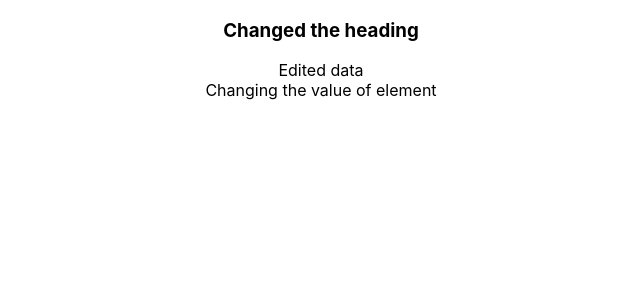
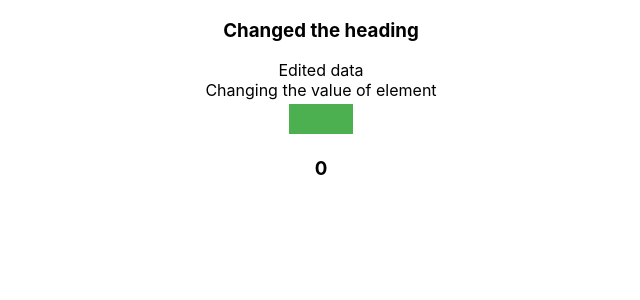
Before and after one commit to Aaddy-1/cube-timer, a React (Create React App) app: page / in a window 1280 px wide. Shown: the top 300 px of the page, without its empty margins (319-959 px from the left). Built offline with nearby package versions, Linux system fonts and the light colour scheme.

Commit message:
Made timer component and updated a value based on button click

```diff
--- a/src/App.css
+++ b/src/App.css
@@ -11,6 +11,19 @@
   .App-logo {
     animation: App-logo-spin infinite 20s linear;
   }
+}
+
+.button {
+  background-color: #4CAF50;
+  border: none;
+  color: white;
+  padding: 15px 32px;
+  text-align: center;
+  text-decoration: none;
+  display: inline-block;
+  font-size: 16px;
+  margin: 4px 2px;
+  cursor: pointer;
 }
 
 .App-header {
--- a/src/App.js
+++ b/src/App.js
@@ -1,6 +1,7 @@
 import logo from './logo.svg';
 import './App.css';
 import FirstComponent from './first-component';
+import Timer from './timer';
 import React, {Component} from 'react';
 
 
@@ -10,6 +11,7 @@ class App extends Component {
       <div className="App">
 
         <FirstComponent displaytext="Edited data"/>
+        <Timer/>
       </div>
     );
   }
--- a/src/timer.jsx
+++ b/src/timer.jsx
@@ -3,6 +3,29 @@ import React from "react";
 // To improve maintainability
 
 
-export default class Timer extends React.Component(props) {
+export default class Timer extends React.Component {
+    constructor(props) {
+        super(props);
+        this.state = {
+            currTime: 0,
+        }
+    }
+
+    incrementer() {
+        this.setState({
+            currTime: this.state.currTime + 1.
+        });
+    }
+    render() {
+        return (
+            <div>
+                <button class = "button" onClick={() => this.incrementer()}>
+                </button>
+                <h3>
+                    {this.state.currTime}
+                </h3>
+            </div>
+        )
+    }
 
 }
```
